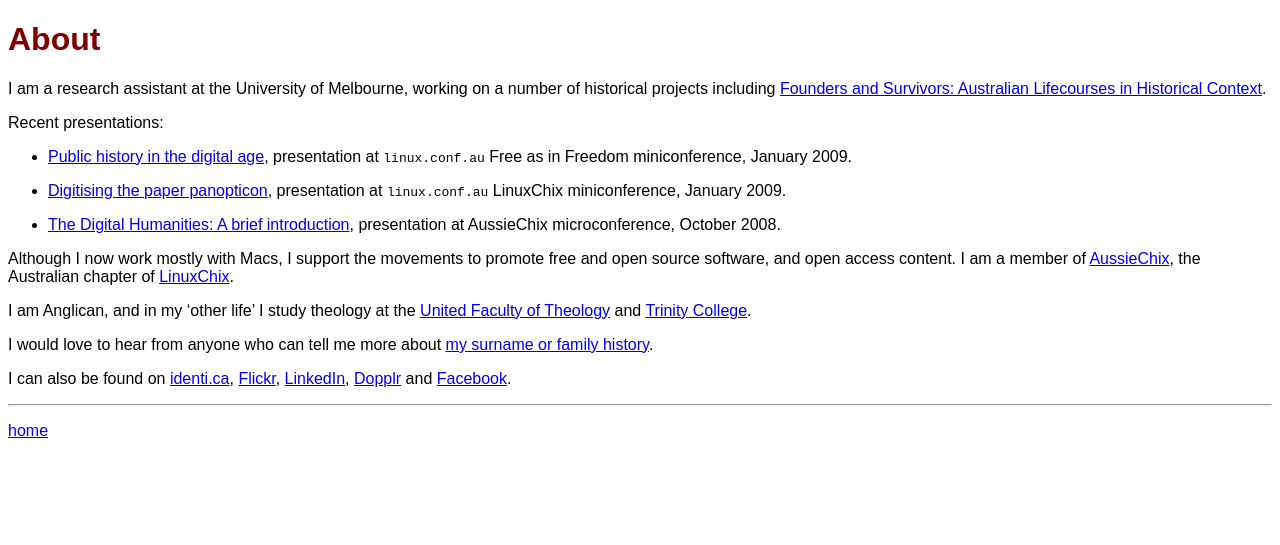
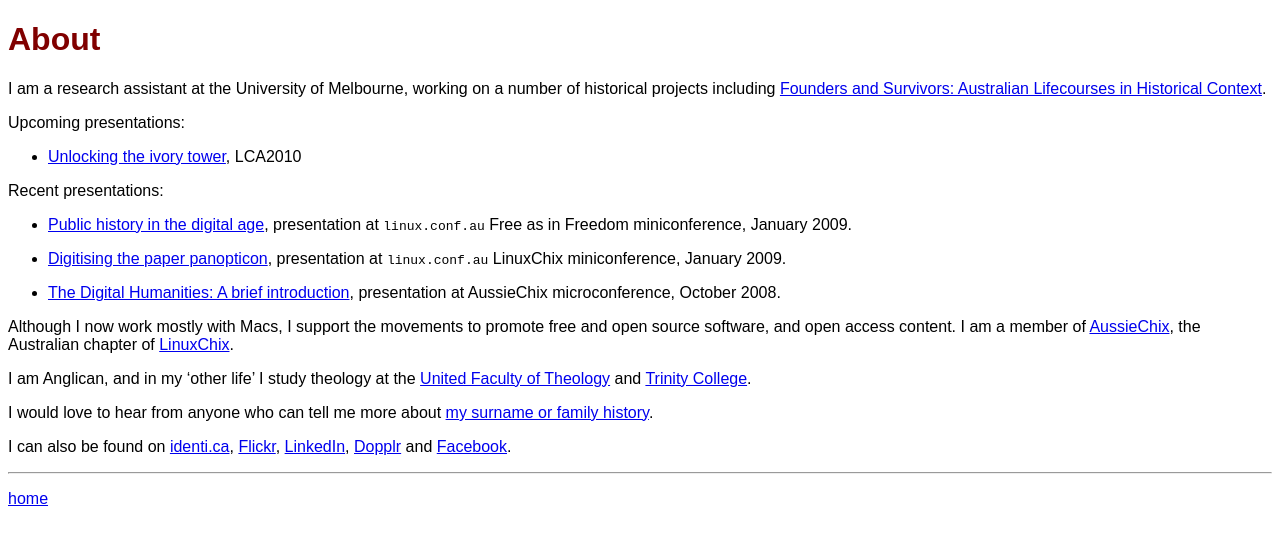
Before and after one commit to claudinec/claudinec.github.io, a Jekyll site: the page built from index.markdown, in a window 1280 px wide. Shown: the top 545 px of the page. Built offline with Jekyll 4.4.1, drawn with Linux system fonts in a browser that asks for light colours.

Commit message:
link to lca2010

```diff
--- a/index.markdown
+++ b/index.markdown
@@ -4,6 +4,10 @@
 ---
 
 I am a research assistant at the University of Melbourne, working on a number of historical projects including [Founders and Survivors: Australian Lifecourses in Historical Context](http://www.foundersandsurvivors.org/).
+
+Upcoming presentations:
+
+* [Unlocking the ivory tower](lca2010/), LCA2010
 
 Recent presentations:
 
```
